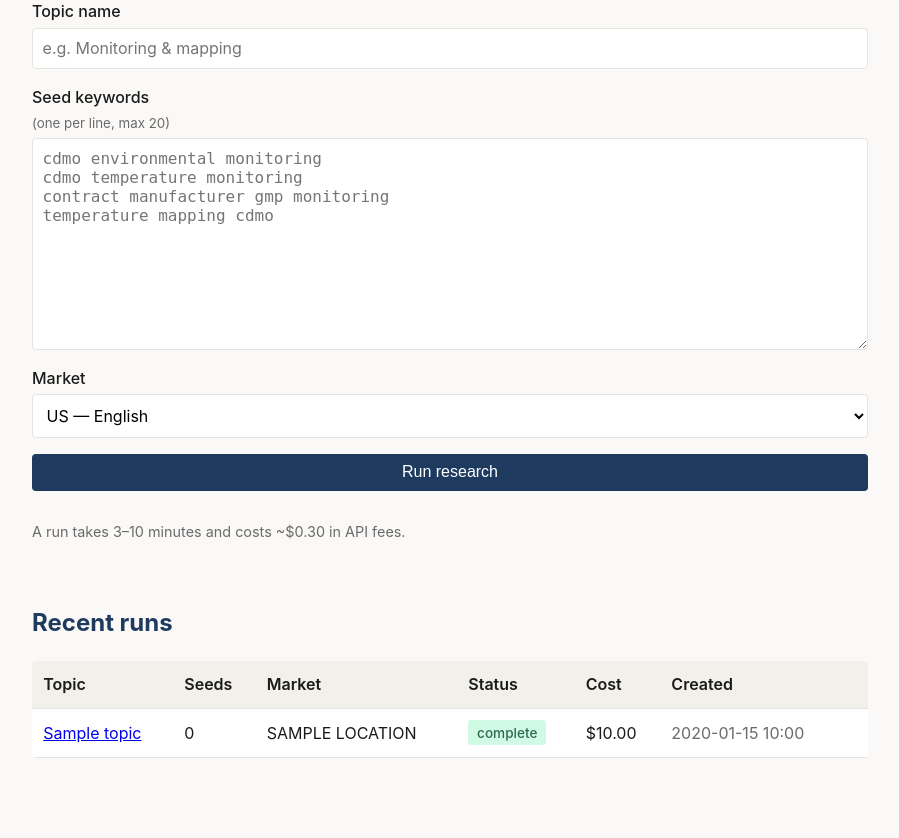
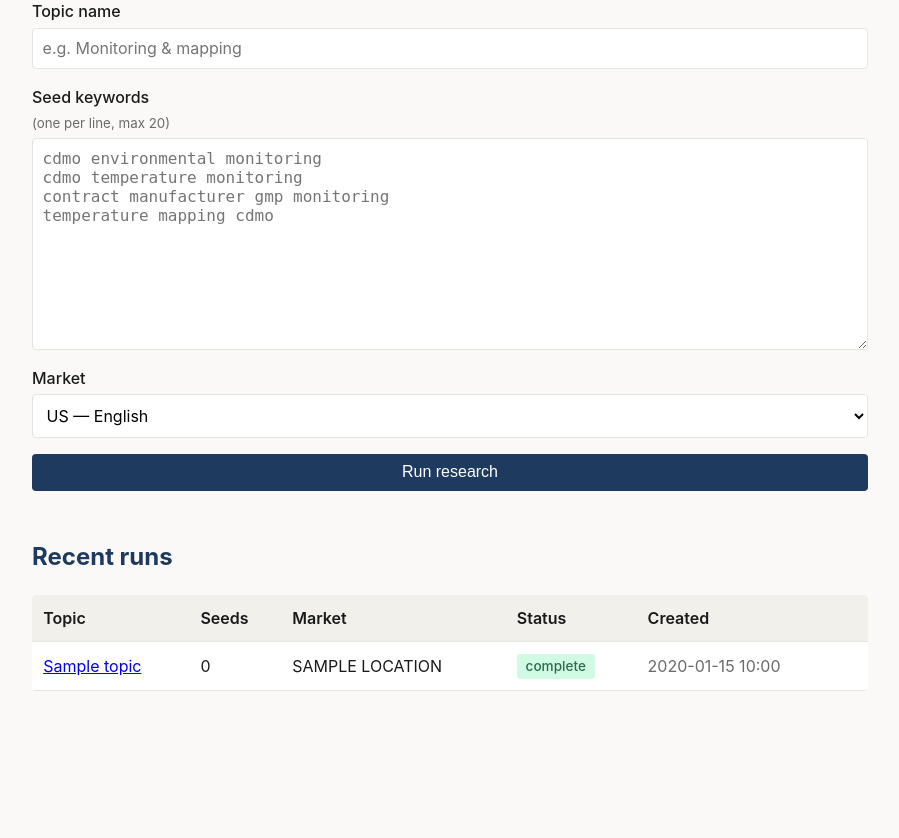
Before and after one commit to FrederikEupry/keyword-portal, a FastAPI app: template app/templates/dashboard.html in a window 1280 px wide. Shown: the part 151-989 px from the top of the page, without its empty margins (190-1089 px from the left). After the commit the page ends 842 px from the top, so only its background shows below. Run offline with FastAPI, Linux system fonts and the light colour scheme; the template is opened without the code that fills it: most values are stand-ins (such as "Sample title", 1, 10 or a date in 2020).

Commit message:
ui: hide cost and run-time hints from the marketing-facing dashboard
Marketing doesn't need to see API spend or expected duration. Cost data
still tracked in the DB and rendered in the dossier methodology section
(for engineering visibility), just not surfaced in the portal UI.

Co-Authored-By: Claude Opus 4.7 (1M context) <noreply@anthropic.com>

```diff
--- a/app/templates/dashboard.html
+++ b/app/templates/dashboard.html
@@ -25,7 +25,6 @@ temperature mapping cdmo"></textarea>
         </label>
 
         <button class="btn btn-primary" type="submit">Run research</button>
-        <p class="hint">A run takes 3–10 minutes and costs ~$0.30 in API fees.</p>
     </form>
 </section>
 
@@ -34,7 +33,7 @@ temperature mapping cdmo"></textarea>
     {% if runs %}
     <table>
         <thead>
-            <tr><th>Topic</th><th>Seeds</th><th>Market</th><th>Status</th><th>Cost</th><th>Created</th><th></th></tr>
+            <tr><th>Topic</th><th>Seeds</th><th>Market</th><th>Status</th><th>Created</th><th></th></tr>
         </thead>
         <tbody>
             {% for r in runs %}
@@ -43,7 +42,6 @@ temperature mapping cdmo"></textarea>
                 <td>{{ parse_seeds(r.seeds_json)|length }}</td>
                 <td>{{ r.location|upper }}</td>
                 <td><span class="status status-{{ r.status }}">{{ r.status }}</span></td>
-                <td>${{ "%.2f"|format(r.cost_usd or 0) }}</td>
                 <td class="muted">{{ r.created_at[:16].replace("T", " ") }}</td>
                 <td>
                     {% if r.dossier_path %}
--- a/app/templates/run_detail.html
+++ b/app/templates/run_detail.html
@@ -6,7 +6,6 @@
 
     <div class="status-block">
         Status: <span id="status" class="status status-{{ run.status }}">{{ run.status }}</span>
-        <span id="cost" class="muted">${{ "%.2f"|format(run.cost_usd or 0) }}</span>
     </div>
 
     <div id="download-block" style="{% if not run.dossier_path %}display:none{% endif %}">
@@ -31,7 +30,6 @@
 <script>
 const runId = document.querySelector('.run-detail').dataset.runId;
 const statusEl = document.getElementById('status');
-const costEl = document.getElementById('cost');
 const downloadBlock = document.getElementById('download-block');
 const errorBlock = document.getElementById('error-block');
 
@@ -42,7 +40,6 @@ async function poll() {
         const data = await res.json();
         statusEl.textContent = data.status;
         statusEl.className = `status status-${data.status}`;
-        costEl.textContent = `$${(data.cost_usd || 0).toFixed(2)}`;
         if (data.dossier_ready) downloadBlock.style.display = '';
         if (data.error) {
             errorBlock.style.display = '';
```
